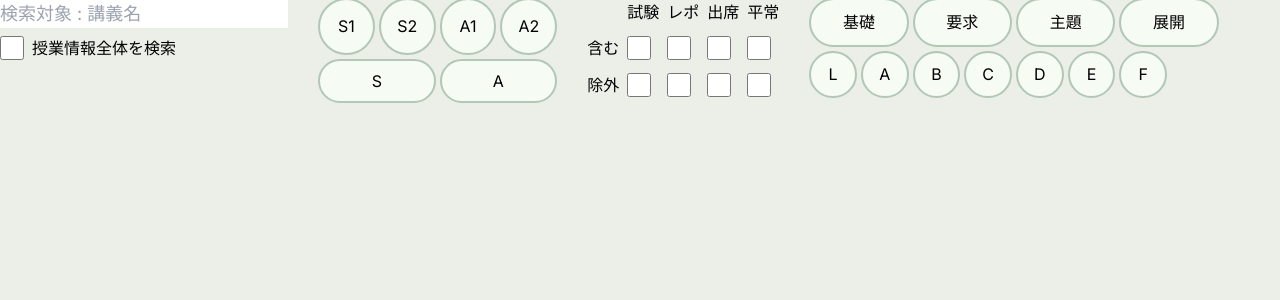
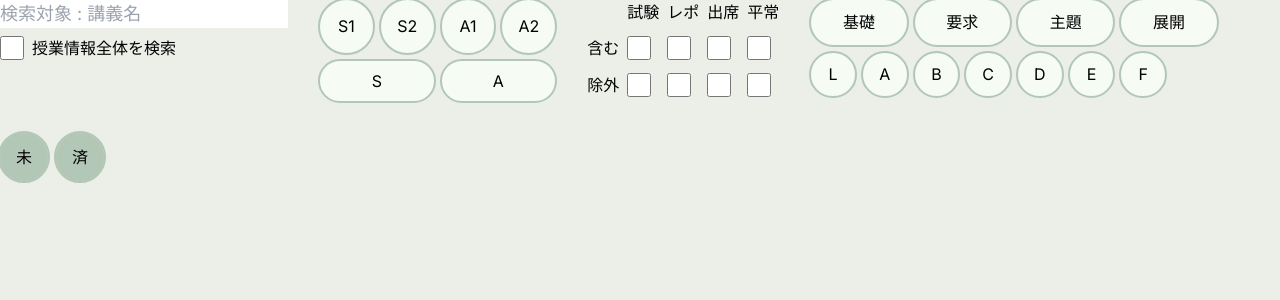
Before and after one commit to ut-code/syllabus-next, a Next.js app: page /components/FilterUI/Sample in a window 1280 px wide. Shown: the top 300 px of the page. Built offline with nearby package versions, Linux system fonts and the light colour scheme.

Commit message:
[Add] registration filter

```diff
--- /dev/null
+++ b/src/app/components/FilterUI/FilterComponents/RegistrationFilter.tsx
@@ -0,0 +1,55 @@
+/*
+ * 履修登録済みか否かのフィルターのコンポーネント
+ */
+
+"use client";
+import React from "react";
+import { FlagButton } from "../UI/FlagButton";
+
+/**
+ * 履修登録済みか否かのフィルターのプロパティ
+ */
+interface RegistrationFilterProp {
+  showRegistered?: boolean;
+  showNotRegistered?: boolean;
+  setShowRegistered: (showRegistered: boolean, showNotRegistered: boolean) => void;
+}
+
+/**
+ * 履修登録済みか否かのフィルターのコンポーネント
+ * @param prop フィルターのプロパティ
+ * @returns コンポーネント
+ */
+export const RegistrationFilter: React.FC<RegistrationFilterProp> = (
+  prop: RegistrationFilterProp,
+) => {
+
+    const showRegistered = prop.showRegistered ?? true;
+    const showNotRegistered = prop.showNotRegistered ?? true;
+
+  // ボタンがクリックされたときの関数
+  const onClick = (showRegistered: boolean, showNotRegistered: boolean) => {
+    if (!showRegistered && !showNotRegistered) {
+      return;
+    } else {
+      prop.setShowRegistered(showRegistered, showNotRegistered);
+    }
+  };
+
+  return (
+    <div className="grid grid-cols-2 gap-2">
+      <FlagButton
+        label={"未"}
+        isSelected={showNotRegistered}
+        onClick={() => onClick(showRegistered, !showNotRegistered)}
+        className="aspect-square"
+      />
+      <FlagButton
+        label={"済"}
+        isSelected={showRegistered}
+        onClick={() => onClick(!prop.showRegistered, showNotRegistered)}
+        className="aspect-square"
+      />
+    </div>
+  );
+};
--- a/src/app/components/FilterUI/FilterUI.tsx
+++ b/src/app/components/FilterUI/FilterUI.tsx
@@ -5,6 +5,7 @@ import { ClassType, Evaluation, Semester } from "@/app/type";
 import { SemestersCheckbox } from "./FilterComponents/Semester";
 import { EvaluationFilter } from "./FilterComponents/Evaluation";
 import { ClassTypeFilter } from "./FilterComponents/ClassTypeFilter";
+import { RegistrationFilter } from "./FilterComponents/RegistrationFilter";
 
 /**
  *  フィルタの型定義
@@ -15,6 +16,8 @@ type Filter = {
   evaluation_included?: Evaluation[];
   evaluation_excluded?: Evaluation[];
   classTypes?: ClassType[];
+  showRegistered?: boolean;
+  showNotRegistered?: boolean;
 };
 
 /**
@@ -53,6 +56,7 @@ export const FilterUI: React.FC = () => {
           setFilter({ ...filter, classTypes })
         }
       />
+      <RegistrationFilter showRegistered={filter.showRegistered} showNotRegistered={filter.showNotRegistered} setShowRegistered={(showRegistered:boolean,showNotRegistered:boolean)=>setFilter({...filter, showRegistered, showNotRegistered})} />
     </div>
   );
 };
```
